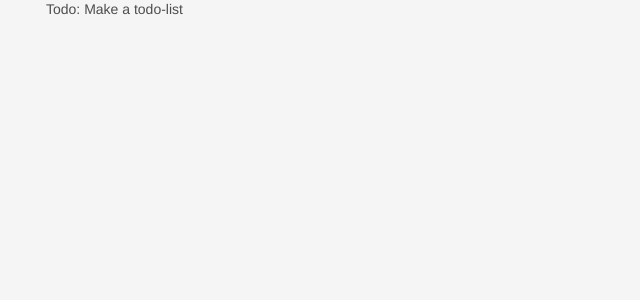
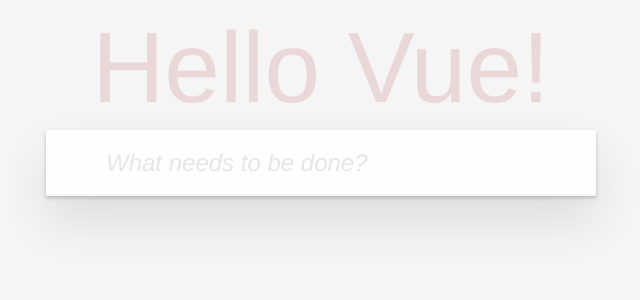
Before and after one commit to fireshooterl/codeathonx-vuejs-workshop, a Vue app: page / in a window 1280 px wide. Shown: the top 300 px of the page, without its empty margins (319-959 px from the left). Built offline with nearby package versions, Linux system fonts and the light colour scheme.

Commit message:
Added Header & Text Input

```diff
--- a/src/App.vue
+++ b/src/App.vue
@@ -1,6 +1,11 @@
 <template>
-  <div id="app">Todo: Make a todo-list
-    <section class="todoapp"></section>
+  <div id="app">
+    <section class="todoapp">
+      <header class="header">
+        <h1>{{ title }}</h1>
+        <input class="new-todo" placeholder="What needs to be done?" autofocus>
+      </header>
+    </section>
   </div>
 </template>
 
@@ -8,7 +13,9 @@
 export default {
   name: "App",
   data() {
-    return {};
+    return {
+      title: "Hello Vue!"
+    };
   }
 };
 </script>
```
